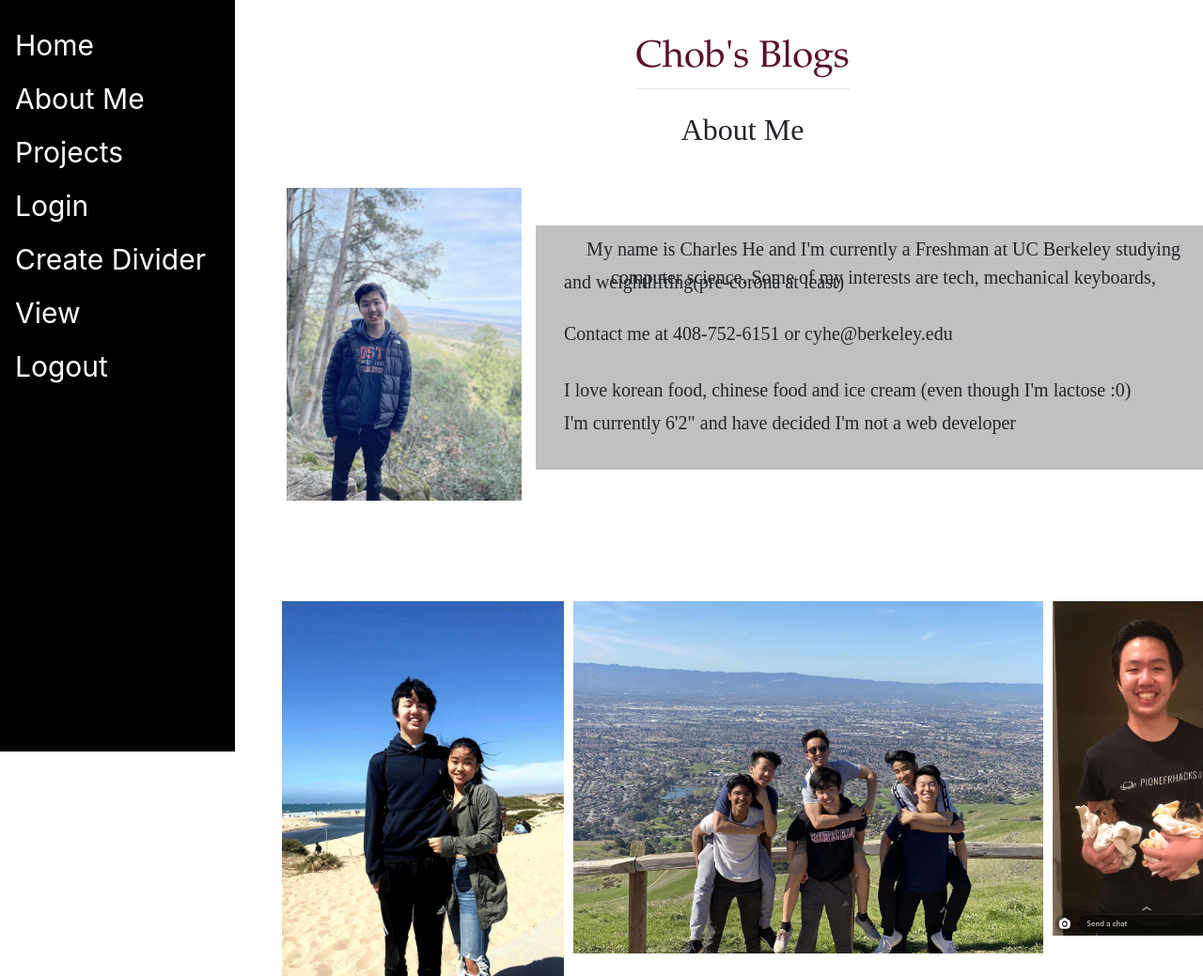
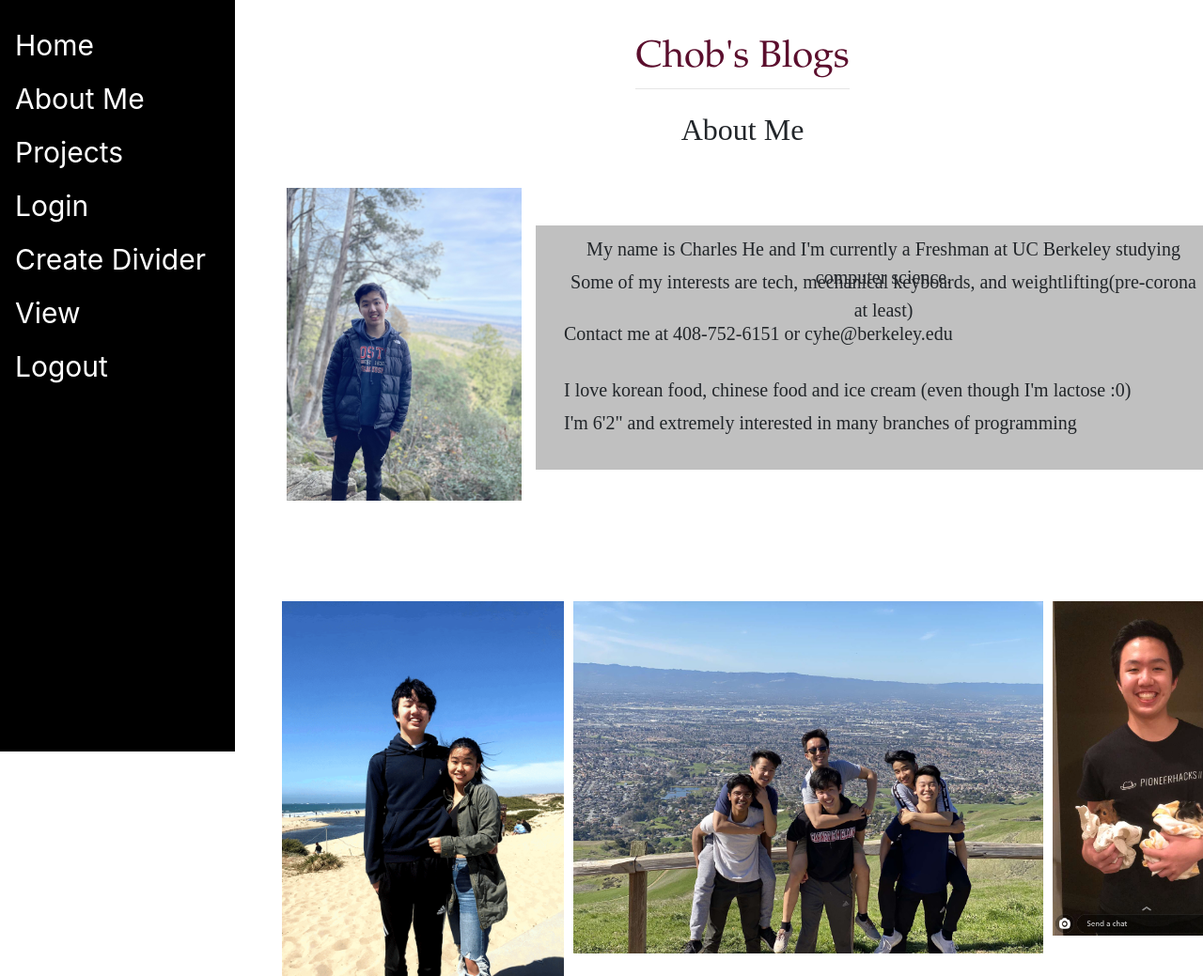
Before and after one commit to chobhe/Django_Blog, a Django app: page /contact/ in a window 1280 px wide; the page is wider, and only the part inside the window is pictured. Shown: that part at 94% size. Run offline with Django 3.2, Linux system fonts and the light colour scheme; some libraries are stand-ins or nearby versions.

Commit message:
updated text

```diff
--- a/blog_proj_1/templates/contact.html
+++ b/blog_proj_1/templates/contact.html
@@ -65,13 +65,13 @@
     <div class = 'me_photo'>
       <div style = 'position :absolute; width :1270px; height :260px; top: 240px; Left :570px;background-color:#C0C0C0'></div>
         <img style = 'position:absolute; top: 200px; left:300px;' src=  "/media/images/new_me.jpg" alt="Me">
-        <p style = 'position:absolute; top: 250px; left:600px;'>My name is Charles He and I'm currently a Freshman at UC Berkeley studying computer science. Some of my interests are tech, mechanical keyboards,</p>
-        <p style = 'position:absolute; top: 285px; left:600px;'>  and weightlifting(pre-corona at least) </p>
+        <p style = 'position:absolute; top: 250px; left:600px;'>My name is Charles He and I'm currently a Freshman at UC Berkeley studying computer science.</p>
+        <p style = 'position:absolute; top: 285px; left:600px;'>Some of my interests are tech, mechanical keyboards, and weightlifting(pre-corona at least) </p>
 
         <p style = 'position:absolute; top: 340px; left:600px;'>  Contact me at 408-752-6151 or cyhe@berkeley.edu</p>
 
         <p style = 'position:absolute; top: 400px; left:600px;'> I love korean food, chinese food and ice cream (even though I'm lactose :0)</p>
-        <p style = 'position:absolute; top: 435px; left:600px;'> I'm currently 6'2" and have decided I'm not a web developer</p>
+        <p style = 'position:absolute; top: 435px; left:600px;'> I'm 6'2" and extremely interested in many branches of programming</p>
 
     </div>
 
```
